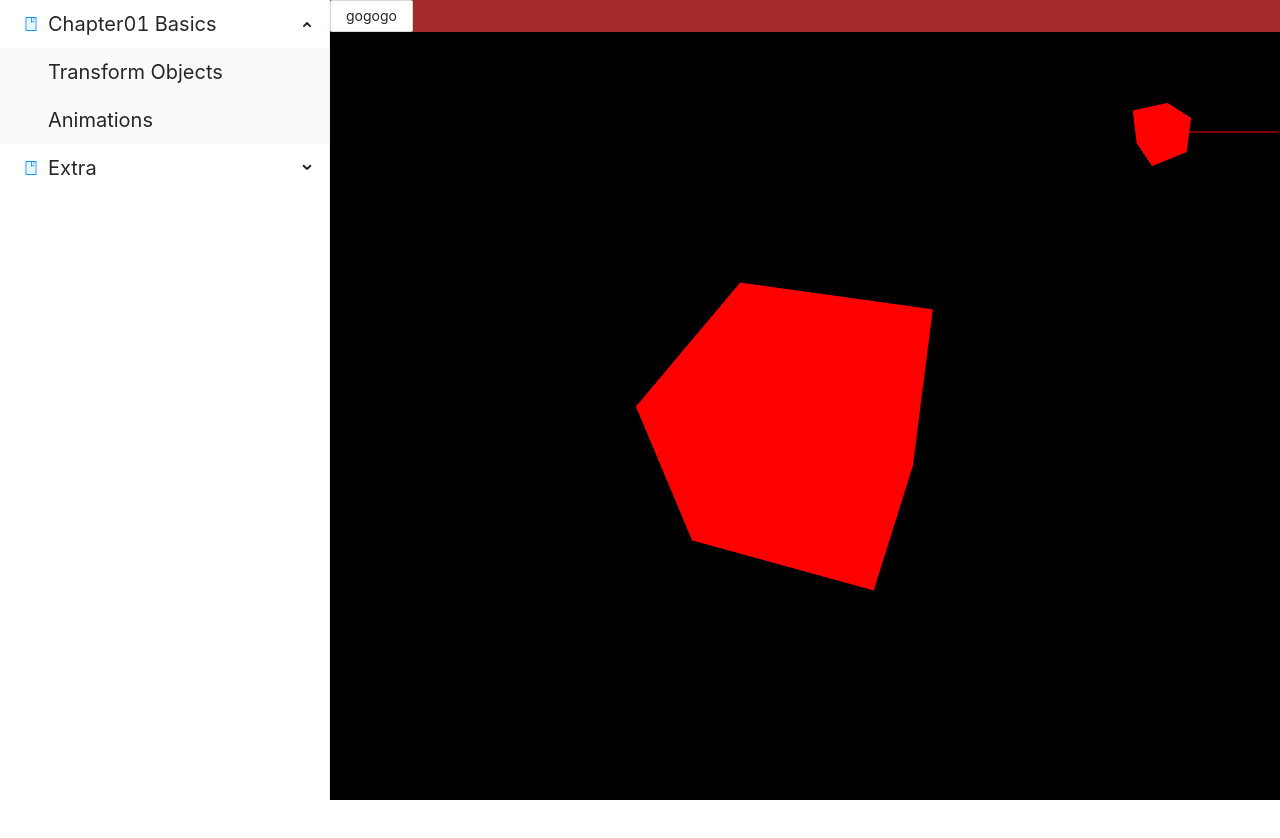
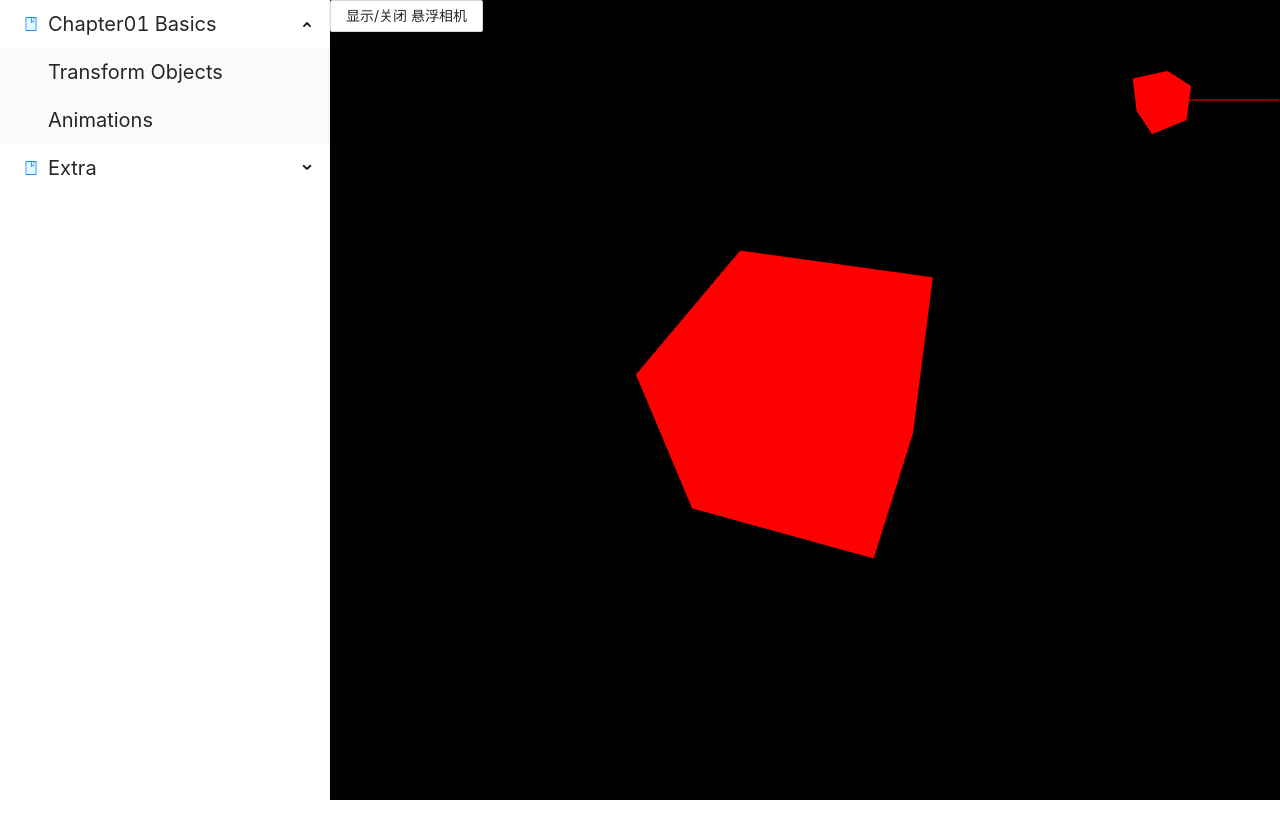
Before and after one commit to LeomharT/three-study, a React app: page /two_camera in a window 1280 px wide. Shown: the top 838 px of the page. Built offline with nearby package versions, Linux system fonts and the light colour scheme; the HTML template or start-up script is replaced by a standard one.

Commit message:
✨[Update]->Change button style

```diff
--- a/src/page/Chapter_1/Animation/Animations.tsx
+++ b/src/page/Chapter_1/Animation/Animations.tsx
@@ -36,12 +36,12 @@ export default function Animation()
             cube.position.y = Math.sin(elapsed_time);
             cube.position.x = Math.cos(elapsed_time);
         });
-    }, []);
+    }, [clock]);
 
     useEffect(() =>
     {
         initScene();
-    }, []);
+    }, [initScene]);
 
 
     return (
--- a/src/page/Chapter_1/TranslateObject/TranslateObject.tsx
+++ b/src/page/Chapter_1/TranslateObject/TranslateObject.tsx
@@ -83,7 +83,7 @@ export default function TranslateObject()
         rotateObject(mesh);
 
         app.scene.add(mesh);
-    }, [setUpCamera]);
+    }, [setUpCamera, moveObject, scaleObject, rotateObject]);
 
 
     useEffect(() =>
--- a/src/page/Extra/TwoCameras.tsx
+++ b/src/page/Extra/TwoCameras.tsx
@@ -37,7 +37,6 @@ export default function TwoCameras()
 
         app.renderer.fnList.push(() =>
         {
-            console.log(isSecondCamera);
             renderer.clearDepth();
 
             renderer.setScissorTest(true);
@@ -69,7 +68,7 @@ export default function TwoCameras()
         });
 
 
-    }, [isSecondCamera]);
+    }, []);
 
 
     useEffect(() =>
@@ -84,10 +83,16 @@ export default function TwoCameras()
 
     return (
         <div id='container' ref={container}>
-            <Button children='gogogo' onClick={e =>
-            {
-                isSecondCamera = !isSecondCamera;
-            }} />
+            <Button children='显示/关闭 悬浮相机'
+                style={{
+                    position: 'absolute',
+                    top: 0,
+                    left: 330
+                }}
+                onClick={() =>
+                {
+                    isSecondCamera = !isSecondCamera;
+                }} />
         </div>
     );
 
```
Also changed, not shown: 1 other file (tests, documents, lock files or other folders).
